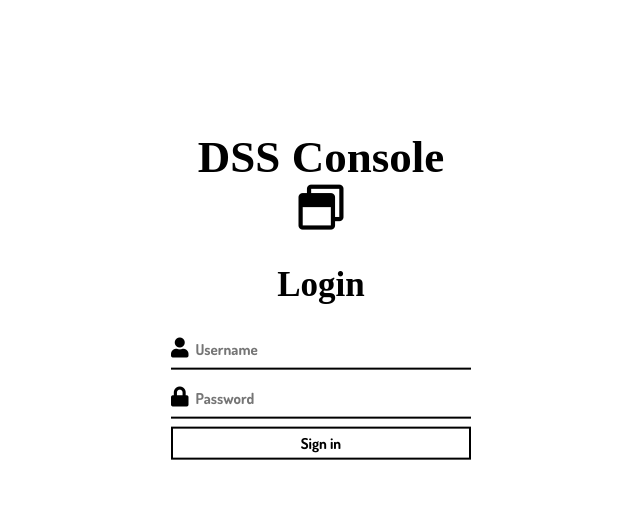
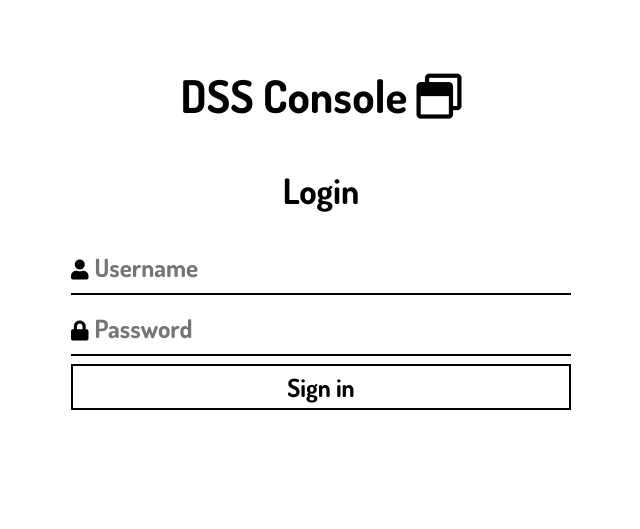
Before and after one commit to MrFoxyGmFr/dss-network, a web app: file index.html in a window 1280 px wide. Shown: the top 529 px of the page, without its empty margins (319-959 px from the left). Run offline with its HTML, style and script files only (its server is not run), Linux system fonts and the light colour scheme; some libraries are stand-ins or nearby versions.

Commit message:
bug + style fixes

```diff
--- a/assets/css/style.css
+++ b/assets/css/style.css
@@ -2,8 +2,17 @@
 {
 	box-sizing: border-box;
 }
+body {
+	font-family: 'Dosis', sans-serif;
+	font-size: 15px;
+	line-height: 1.6;
+}
+.inputs {
+	color: #000000;
+}
 .logo_box {
-	width: 300px;
+	width: 500px;
+	height: 500px;
 	position: absolute;
 	top: 35%;
 	left: 50%;
@@ -27,14 +36,15 @@
 	border: none;
 	outline: none;
 	background: none;
-	font-size: 15px;
+	font-size: 25px;
 	font-family: 'Dosis', sans-serif;
 }
 
 .button {
 	width: 100%;
-	font-size: 15px;
+	font-size: 25px;
 	background: none;
+	color: black;
 	border: 2px solid #000000;
 	font-family: 'Dosis', sans-serif;
 	padding: 5px;
--- a/index.html
+++ b/index.html
@@ -14,12 +14,12 @@
 		<h1>Login</h1>
 		<div class="textbox">
 			<i class="fas fa-user"></i>
-			<input type="text" placeholder="Username">
+			<input type="text" placeholder="Username" class="inputs">
 		</div>
 
 		<div class="textbox">
 			<i class="fas fa-lock"></i>
-			<input type="password" placeholder="Password">
+			<input type="password" placeholder="Password" class="inputs">
 		</div>
 		<input type="button" class="button" value="Sign in">
 	</div>
```
